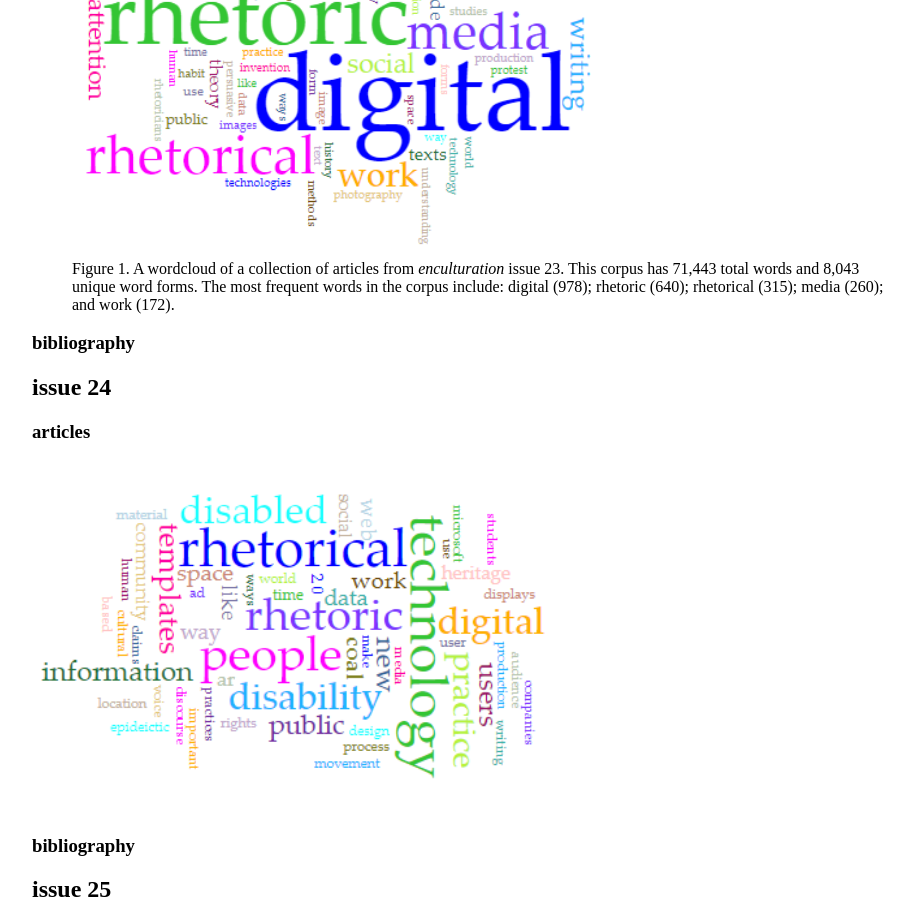
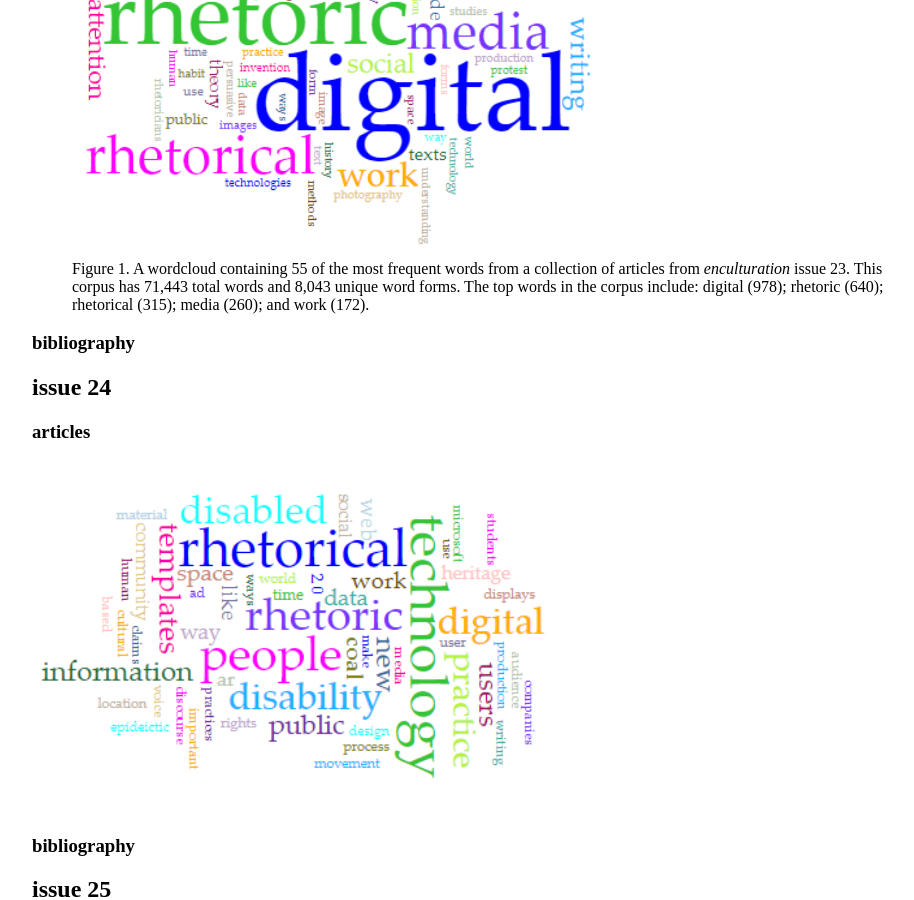
Before and after one commit to sydneyspangler/sydneyspangler.github.io, a Jekyll site: the page built from distant-reading-project/index.html, in a window 1280 px wide and 900 px high, scrolled down 849 px. Shown: the whole window, without its empty margins (160-1074 px from the left). Built offline with Jekyll 4.4.1, drawn with Linux system fonts in a browser that asks for light colours.

Commit message:
Update index.html

```diff
--- a/distant-reading-project/index.html
+++ b/distant-reading-project/index.html
@@ -12,7 +12,7 @@
 	<h3>articles</h3>
 	<figure>
 		<img src="https://sydneyspangler.github.io/media/issue-23.PNG" alt="A wordcloud for issue 23 of enculturation. The top five words are digital, rhetoric, rhetorical, media, and work." height="350">
-		<figcaption>Figure 1. A wordcloud of a collection of articles from <i>enculturation</i> issue 23. This corpus has 71,443 total words and 8,043 unique word forms. The most frequent words in the corpus include: digital (978); rhetoric (640); rhetorical (315); media (260); and work (172).</figcaption>
+		<figcaption>Figure 1. A wordcloud containing 55 of the most frequent words from a collection of articles from <i>enculturation</i> issue 23. This corpus has 71,443 total words and 8,043 unique word forms. The top words in the corpus include: digital (978); rhetoric (640); rhetorical (315); media (260); and work (172).</figcaption>
 	</figure>
 	<h3>bibliography</h3>
 	<h2>issue 24</h2>
```
